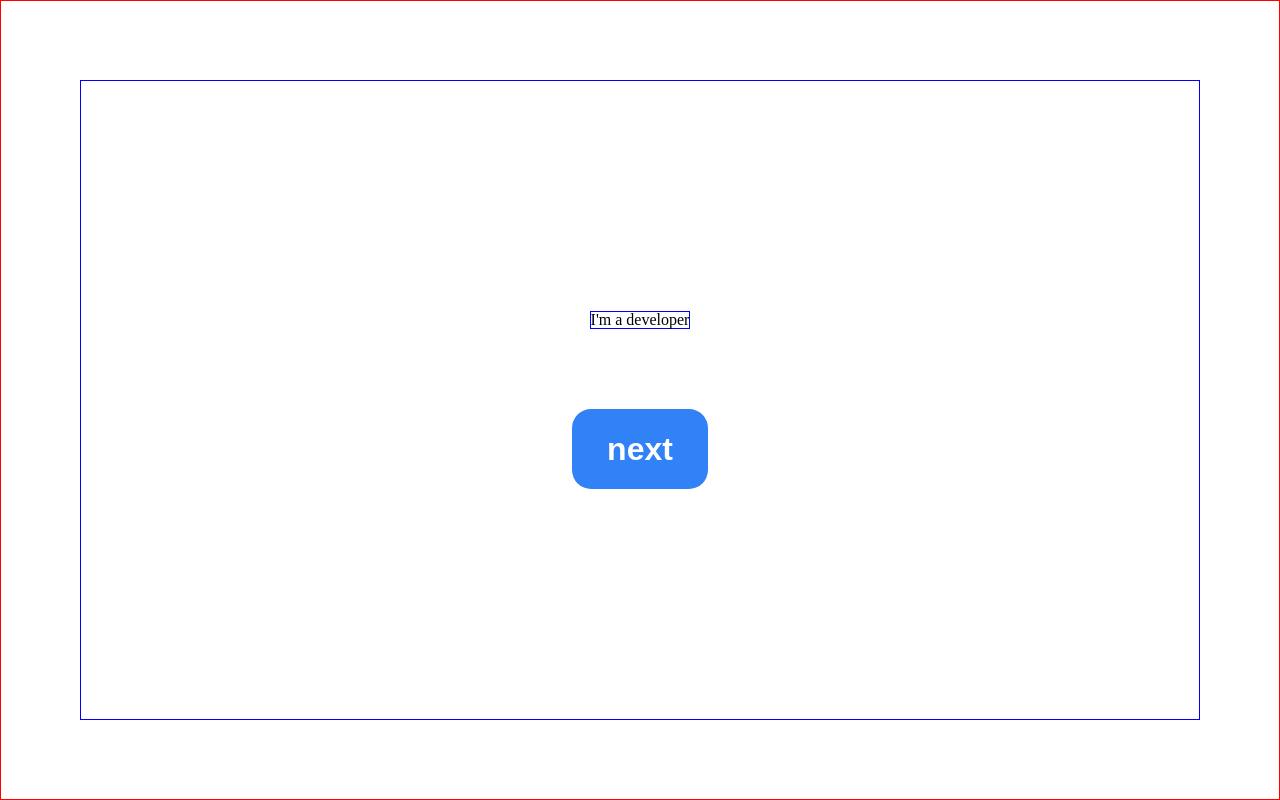
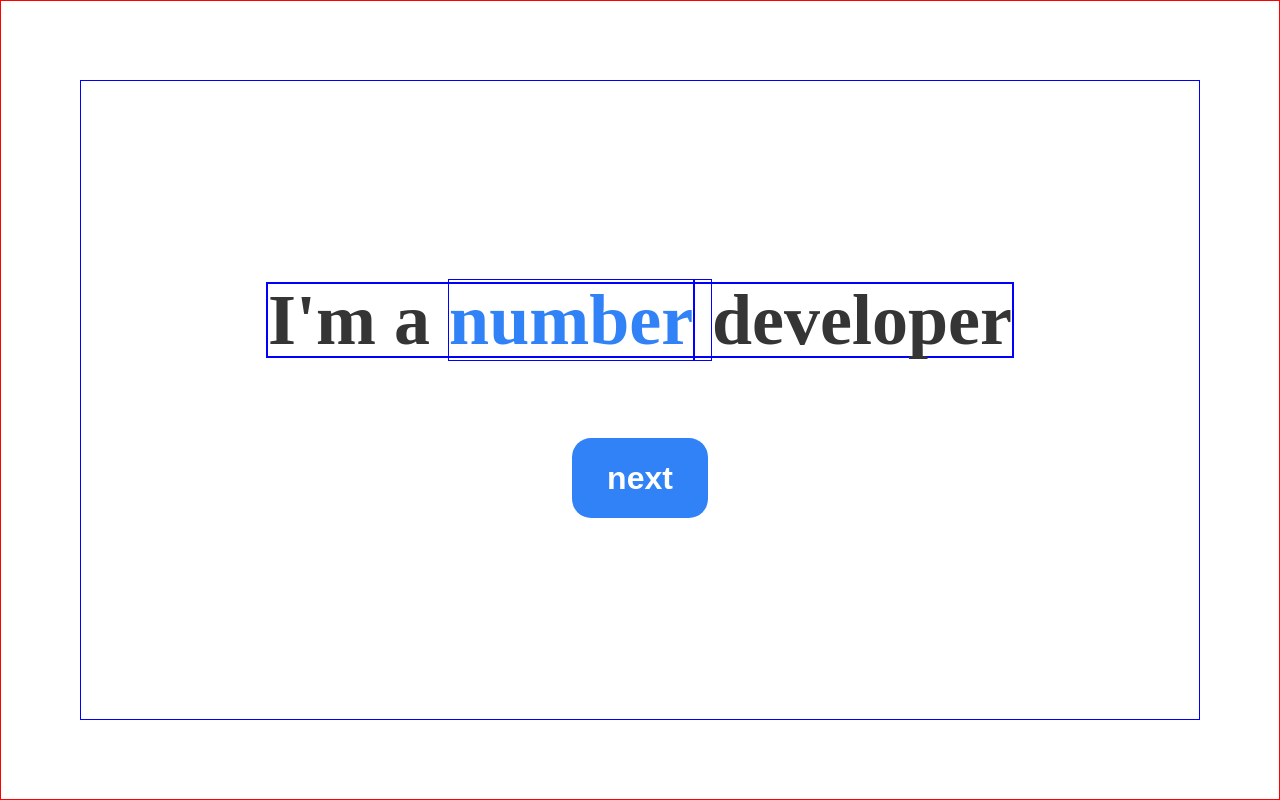
Before and after one commit to dancinncoder/entry-portfolio, a React (Create React App) app: page / in a window 1280 px wide. Built offline with nearby package versions, Linux system fonts and the light colour scheme.

Commit message:
[ADD] simple writer add

```diff
--- a/src/pages/Main.jsx
+++ b/src/pages/Main.jsx
@@ -1,12 +1,28 @@
 import React from "react";
 import { styled } from "styled-components";
 import Button from "../components/Button";
+import { useTypewriter, Cursor } from "react-simple-typewriter";
 
 function Main() {
+  const [text] = useTypewriter({
+    words: ["number 3", "'3'"],
+    loop: {},
+    typeSpeed: 100,
+    deleteSpeed: 100,
+  });
+
   return (
     <StOuterFrame>
       <StHighlightContainer>
-        <StMainMessageContainer>I'm a developer</StMainMessageContainer>
+        <StMainMessageContainer>
+          <StMessage>
+            I'm a <StKeyword>{text}</StKeyword>
+            <StKeyword>
+              <Cursor />
+            </StKeyword>
+            developer
+          </StMessage>
+        </StMainMessageContainer>
         <Button />
       </StHighlightContainer>
     </StOuterFrame>
@@ -39,4 +55,22 @@ const StHighlightContainer = styled.div`
 
 const StMainMessageContainer = styled.div`
   border: 1px solid blue;
+  display: flex;
+  flex-direction: column;
+  justify-content: center;
+  align-items: center;
 `;
+
+const StMessage = styled.h1`
+  border: 1px solid blue;
+  font-size: 4.5rem;
+  font-weight: 900;
+  color: #353535;
+`;
+
+const StKeyword = styled.span`
+  border: 1px solid blue;
+  font-size: 4.5rem;
+  font-weight: 900;
+  color: #3182f6;
+`;
```
